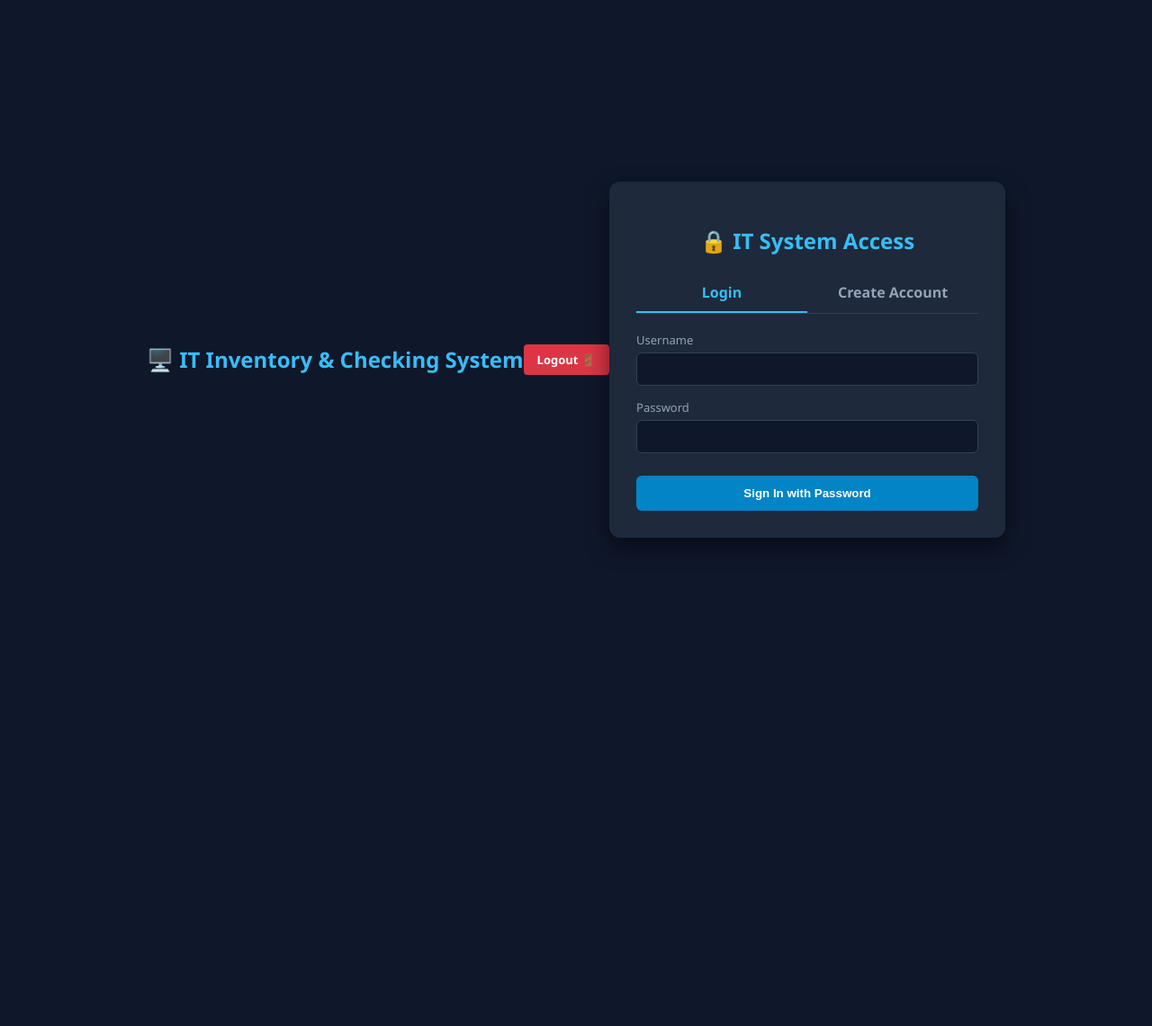
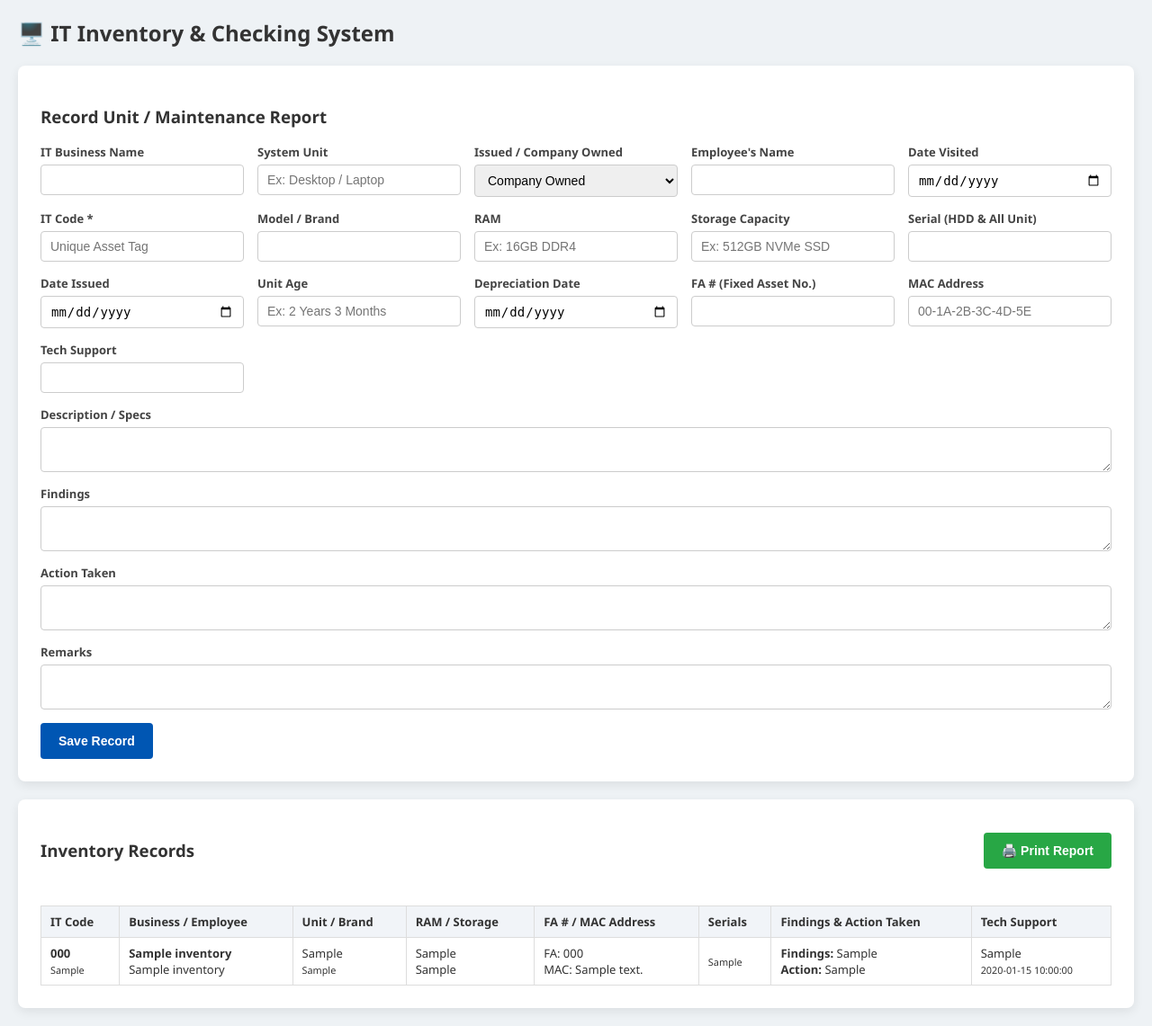
Before and after one commit to reianrd328/it-inventory-system, a Flask app: page / in a window 1280 px wide. Shown: the whole page at 90% size. Before the commit the page ends 606 px from the top, so only its background shows below. Run offline with Flask 3, Linux system fonts and the light colour scheme; the visitor is signed in with stand-in values (Sample User, id 1); tables that the repository leaves empty or names only in its code hold one stand-in row (values such as "Sample post"); data that the repository does not hold is empty.

Commit message:
Update index.html

```diff
--- a/templates/index.html
+++ b/templates/index.html
@@ -3,117 +3,171 @@
 <head>
     <meta charset="UTF-8">
     <meta name="viewport" content="width=device-width, initial-scale=1.0">
-    <title>Login - IT Inventory System</title>
+    <title>IT Inventory & Inspection Management</title>
     <style>
-        body { font-family: 'Segoe UI', Tahoma, Geneva, Verdana, sans-serif; background: #0f172a; color: white; display: flex; justify-content: center; align-items: center; height: 100vh; margin: 0; }
-        .login-card { background: #1e293b; padding: 30px; border-radius: 12px; width: 100%; max-width: 380px; box-shadow: 0 10px 25px rgba(0,0,0,0.5); text-align: center; }
-        h2 { margin-bottom: 20px; color: #38bdf8; }
-        .form-group { text-align: left; margin-bottom: 15px; }
-        label { display: block; font-size: 13px; margin-bottom: 5px; color: #94a3b8; }
-        input { width: 100%; padding: 10px; border-radius: 6px; border: 1px solid #334155; background: #0f172a; color: white; box-sizing: border-box; }
-        button { width: 100%; padding: 12px; border: none; border-radius: 6px; font-weight: bold; cursor: pointer; margin-top: 10px; transition: 0.2s; }
-        .btn-primary { background: #0284c7; color: white; }
-        .btn-primary:hover { background: #0369a1; }
-        .btn-bio { background: #10b981; color: white; margin-top: 15px; display: flex; align-items: center; justify-content: center; gap: 8px; }
-        .btn-bio:hover { background: #059669; }
-        .tabs { display: flex; margin-bottom: 20px; border-bottom: 1px solid #334155; }
-        .tab { flex: 1; padding: 10px; cursor: pointer; color: #94a3b8; font-weight: bold; }
-        .tab.active { color: #38bdf8; border-bottom: 2px solid #38bdf8; }
+        body { font-family: 'Segoe UI', Tahoma, Geneva, Verdana, sans-serif; margin: 20px; background: #eef2f5; color: #333; }
+        .container { max-width: 1300px; margin: 0 auto; }
+        .card { background: white; padding: 25px; border-radius: 8px; box-shadow: 0 4px 12px rgba(0,0,0,0.08); margin-bottom: 20px; }
+        .form-grid { display: grid; grid-template-columns: repeat(auto-fit, minmax(220px, 1fr)); gap: 15px; }
+        .form-group { display: flex; flex-direction: column; }
+        .form-group.full-width { grid-column: 1 / -1; }
+        label { font-weight: 600; margin-bottom: 5px; font-size: 13px; color: #444; }
+        input, select, textarea { padding: 8px 10px; border: 1px solid #ccc; border-radius: 4px; font-size: 14px; }
+        button { background: #0056b3; color: white; border: none; padding: 12px 20px; border-radius: 4px; cursor: pointer; font-weight: bold; font-size: 14px; margin-top: 15px; }
+        button:hover { background: #003d80; }
+        .btn-print { background: #28a745; margin-top: 0; }
+        .btn-print:hover { background: #1e7e34; }
+        .table-responsive { overflow-x: auto; }
+        table { width: 100%; border-collapse: collapse; margin-top: 15px; background: white; font-size: 13px; }
+        th, td { border: 1px solid #ddd; padding: 8px 10px; text-align: left; }
+        th { background-color: #f1f4f8; font-weight: bold; }
+
+        @media print {
+            .no-print { display: none !important; }
+            body { background: white; margin: 0; padding: 0; font-size: 11px; }
+            .card { box-shadow: none; padding: 0; margin: 0; }
+            table { width: 100%; border: 1px solid #000; font-size: 10px; }
+            th, td { border: 1px solid #000; padding: 4px; }
+            .print-title { display: block !important; text-align: center; margin-bottom: 15px; }
+        }
+        .print-title { display: none; }
     </style>
 </head>
 <body>
-    <div style="display: flex; justify-content: space-between; align-items: center;" class="no-print">
-    <h2>🖥️ IT Inventory & Checking System</h2>
-    <a href="/logout" style="background: #dc3545; color: white; padding: 8px 15px; border-radius: 4px; text-decoration: none; font-weight: bold; font-size: 13px;">Logout 🚪</a>
-</div>
-    <div class="login-card">
-        <h2>🔒 IT System Access</h2>
+    <div class="container">
+        <h2 class="no-print">🖥️ IT Inventory & Checking System</h2>
 
-        <div class="tabs">
-            <div class="tab active" onclick="switchTab('login')">Login</div>
-            <div class="tab" onclick="switchTab('register')">Create Account</div>
+        <!-- Entry Form -->
+        <div class="card no-print">
+            <h3>Record Unit / Maintenance Report</h3>
+            <form id="inventoryForm">
+                <div class="form-grid">
+                    <div class="form-group"><label>IT Business Name</label><input type="text" id="it_business_name"></div>
+                    <div class="form-group"><label>System Unit</label><input type="text" id="system_unit" placeholder="Ex: Desktop / Laptop"></div>
+                    <div class="form-group">
+                        <label>Issued / Company Owned</label>
+                        <select id="issued_company_owned">
+                            <option value="Company Owned">Company Owned</option>
+                            <option value="Issued">Issued</option>
+                            <option value="Personal">Personal</option>
+                        </select>
+                    </div>
+                    <div class="form-group"><label>Employee's Name</label><input type="text" id="employee_name"></div>
+                    <div class="form-group"><label>Date Visited</label><input type="date" id="date_visited"></div>
+                    <div class="form-group"><label>IT Code *</label><input type="text" id="it_code" required placeholder="Unique Asset Tag"></div>
+                    <div class="form-group"><label>Model / Brand</label><input type="text" id="model_brand"></div>
+                    <div class="form-group"><label>RAM</label><input type="text" id="ram" placeholder="Ex: 16GB DDR4"></div>
+                    <div class="form-group"><label>Storage Capacity</label><input type="text" id="storage_capacity" placeholder="Ex: 512GB NVMe SSD"></div>
+                    <div class="form-group"><label>Serial (HDD & All Unit)</label><input type="text" id="serial_hdd_all"></div>
+                    <div class="form-group"><label>Date Issued</label><input type="date" id="date_issued"></div>
+                    <div class="form-group"><label>Unit Age</label><input type="text" id="unit_age" placeholder="Ex: 2 Years 3 Months"></div>
+                    <div class="form-group"><label>Depreciation Date</label><input type="date" id="depreciation_date"></div>
+                    <div class="form-group"><label>FA # (Fixed Asset No.)</label><input type="text" id="fa_number"></div>
+                    <div class="form-group"><label>MAC Address</label><input type="text" id="mac_address" placeholder="00-1A-2B-3C-4D-5E"></div>
+                    <div class="form-group"><label>Tech Support</label><input type="text" id="tech_support"></div>
+
+                    <div class="form-group full-width"><label>Description / Specs</label><textarea id="description_specs" rows="2"></textarea></div>
+                    <div class="form-group full-width"><label>Findings</label><textarea id="findings" rows="2"></textarea></div>
+                    <div class="form-group full-width"><label>Action Taken</label><textarea id="action_taken" rows="2"></textarea></div>
+                    <div class="form-group full-width"><label>Remarks</label><textarea id="remarks" rows="2"></textarea></div>
+                </div>
+                <button type="submit">Save Record</button>
+            </form>
         </div>
 
-        <!-- Login Form -->
-        <form id="loginForm">
-            <div class="form-group">
-                <label>Username</label>
-                <input type="text" id="login_username" required>
+        <!-- Inventory List / Printable Report -->
+        <div class="card">
+            <h2 class="print-title">IT INVENTORY & MAINTENANCE REPORT</h2>
+            <div style="display: flex; justify-content: space-between; align-items: center; margin-bottom: 15px;">
+                <h3 class="no-print">Inventory Records</h3>
+                <button class="btn-print no-print" onclick="window.print()">🖨️ Print Report</button>
             </div>
-            <div class="form-group">
-                <label>Password</label>
-                <input type="password" id="login_password" required>
+
+            <div class="table-responsive">
+                <table>
+                    <thead>
+                        <tr>
+                            <th>IT Code</th>
+                            <th>Business / Employee</th>
+                            <th>Unit / Brand</th>
+                            <th>RAM / Storage</th>
+                            <th>FA # / MAC Address</th>
+                            <th>Serials</th>
+                            <th>Findings & Action Taken</th>
+                            <th>Tech Support</th>
+                        </tr>
+                    </thead>
+                    <tbody id="inventoryTable">
+                        <!-- Loaded via JS -->
+                    </tbody>
+                </table>
             </div>
-            <button type="submit" class="btn-primary">Sign In with Password</button>
-        </form>
-
-        <!-- Register Form (Hidden by default) -->
-        <form id="registerForm" style="display: none;">
-            <div class="form-group">
-                <label>Full Name</label>
-                <input type="text" id="reg_fullname">
-            </div>
-            <div class="form-group">
-                <label>Username</label>
-                <input type="text" id="reg_username" required>
-            </div>
-            <div class="form-group">
-                <label>Password</label>
-                <input type="password" id="reg_password" required>
-            </div>
-            <button type="submit" class="btn-primary">Register Account</button>
-        </form>
+        </div>
     </div>
 
     <script>
-        function switchTab(type) {
-            document.querySelectorAll('.tab').forEach(t => t.classList.remove('active'));
-            if(type === 'login') {
-                document.querySelectorAll('.tab')[0].classList.add('active');
-                document.getElementById('loginForm').style.display = 'block';
-                document.getElementById('registerForm').style.display = 'none';
+        document.addEventListener('DOMContentLoaded', loadInventory);
+
+        document.getElementById('inventoryForm').addEventListener('submit', async (e) => {
+            e.preventDefault();
+            const payload = {
+                it_business_name: document.getElementById('it_business_name').value,
+                system_unit: document.getElementById('system_unit').value,
+                issued_company_owned: document.getElementById('issued_company_owned').value,
+                employee_name: document.getElementById('employee_name').value,
+                date_visited: document.getElementById('date_visited').value,
+                it_code: document.getElementById('it_code').value,
+                model_brand: document.getElementById('model_brand').value,
+                ram: document.getElementById('ram').value,
+                storage_capacity: document.getElementById('storage_capacity').value,
+                serial_hdd_all: document.getElementById('serial_hdd_all').value,
+                description_specs: document.getElementById('description_specs').value,
+                date_issued: document.getElementById('date_issued').value,
+                unit_age: document.getElementById('unit_age').value,
+                depreciation_date: document.getElementById('depreciation_date').value,
+                fa_number: document.getElementById('fa_number').value,
+                mac_address: document.getElementById('mac_address').value,
+                tech_support: document.getElementById('tech_support').value,
+                findings: document.getElementById('findings').value,
+                action_taken: document.getElementById('action_taken').value,
+                remarks: document.getElementById('remarks').value
+            };
+
+            const res = await fetch('/api/inventory', {
+                method: 'POST',
+                headers: { 'Content-Type': 'application/json' },
+                body: JSON.stringify(payload)
+            });
+
+            if (res.ok) {
+                alert('Record saved successfully!');
+                document.getElementById('inventoryForm').reset();
+                loadInventory();
             } else {
-                document.querySelectorAll('.tab')[1].classList.add('active');
-                document.getElementById('loginForm').style.display = 'none';
-                document.getElementById('registerForm').style.display = 'block';
-            }
-        }
-
-        // Handle Login
-        document.getElementById('loginForm').addEventListener('submit', async (e) => {
-            e.preventDefault();
-            const res = await fetch('/api/login/password', {
-                method: 'POST',
-                headers: {'Content-Type': 'application/json'},
-                body: JSON.stringify({
-                    username: document.getElementById('login_username').value,
-                    password: document.getElementById('login_password').value
-                })
-            });
-            const data = await res.json();
-            if(res.ok) {
-                window.location.href = '/';
-            } else {
-                alert(data.message);
+                alert('Failed to save record.');
             }
         });
 
-        // Handle Registration
-        document.getElementById('registerForm').addEventListener('submit', async (e) => {
-            e.preventDefault();
-            const res = await fetch('/api/register', {
-                method: 'POST',
-                headers: {'Content-Type': 'application/json'},
-                body: JSON.stringify({
-                    full_name: document.getElementById('reg_fullname').value,
-                    username: document.getElementById('reg_username').value,
-                    password: document.getElementById('reg_password').value
-                })
+        async function loadInventory() {
+            const res = await fetch('/api/inventory');
+            const data = await res.json();
+            const tbody = document.getElementById('inventoryTable');
+            tbody.innerHTML = '';
+
+            data.forEach(item => {
+                const row = `<tr>
+                    <td><strong>${item.it_code}</strong><br><small>${item.issued_company_owned || ''}</small></td>
+                    <td><strong>${item.it_business_name || ''}</strong><br>${item.employee_name || ''}</td>
+                    <td>${item.system_unit || ''}<br><small>${item.model_brand || ''}</small></td>
+                    <td>${item.ram || ''}<br>${item.storage_capacity || ''}</td>
+                    <td>FA: ${item.fa_number || 'N/A'}<br>MAC: ${item.mac_address || 'N/A'}</td>
+                    <td><small>${item.serial_hdd_all || ''}</small></td>
+                    <td><strong>Findings:</strong> ${item.findings || 'N/A'}<br><strong>Action:</strong> ${item.action_taken || 'N/A'}</td>
+                    <td>${item.tech_support || ''}<br><small>${item.date_visited || ''}</small></td>
+                </tr>`;
+                tbody.innerHTML += row;
             });
-            const data = await res.json();
-            alert(data.message);
-            if(res.ok) switchTab('login');
-        });
+        }
     </script>
 </body>
 </html>
```
